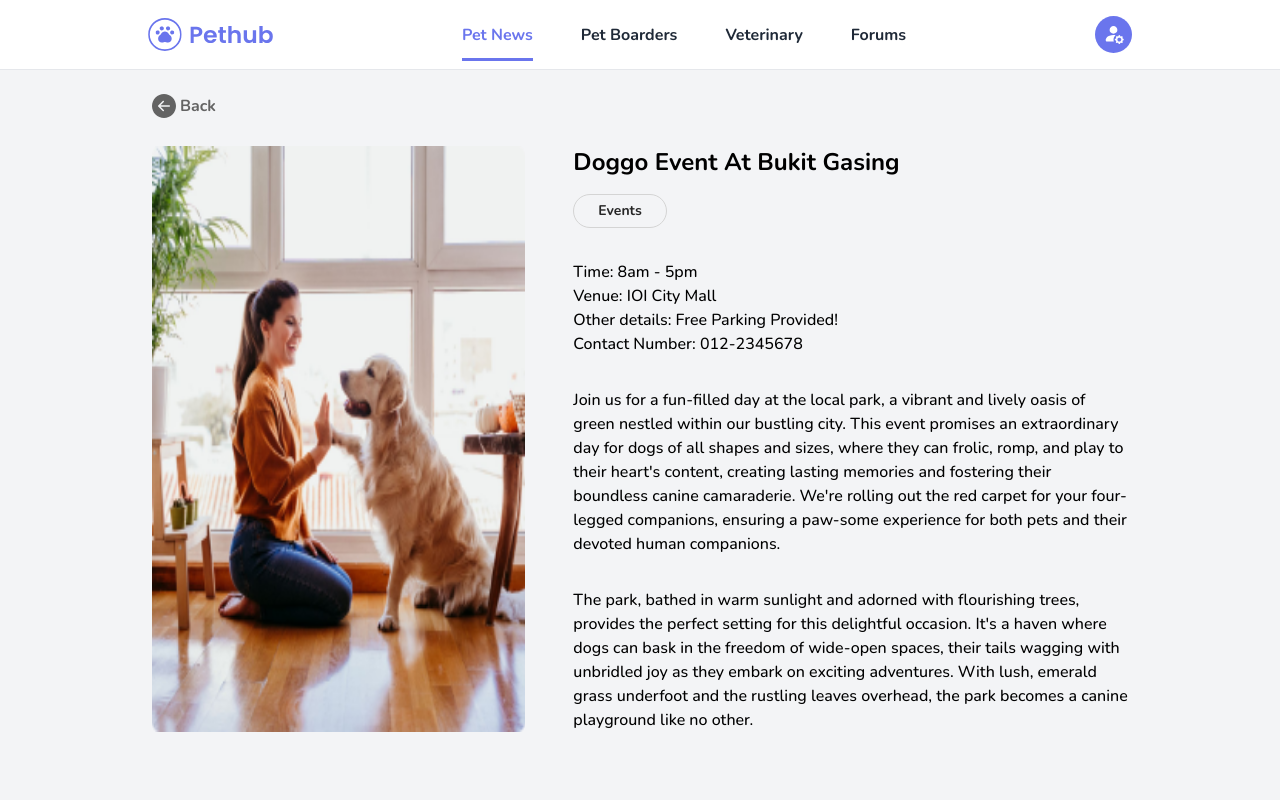
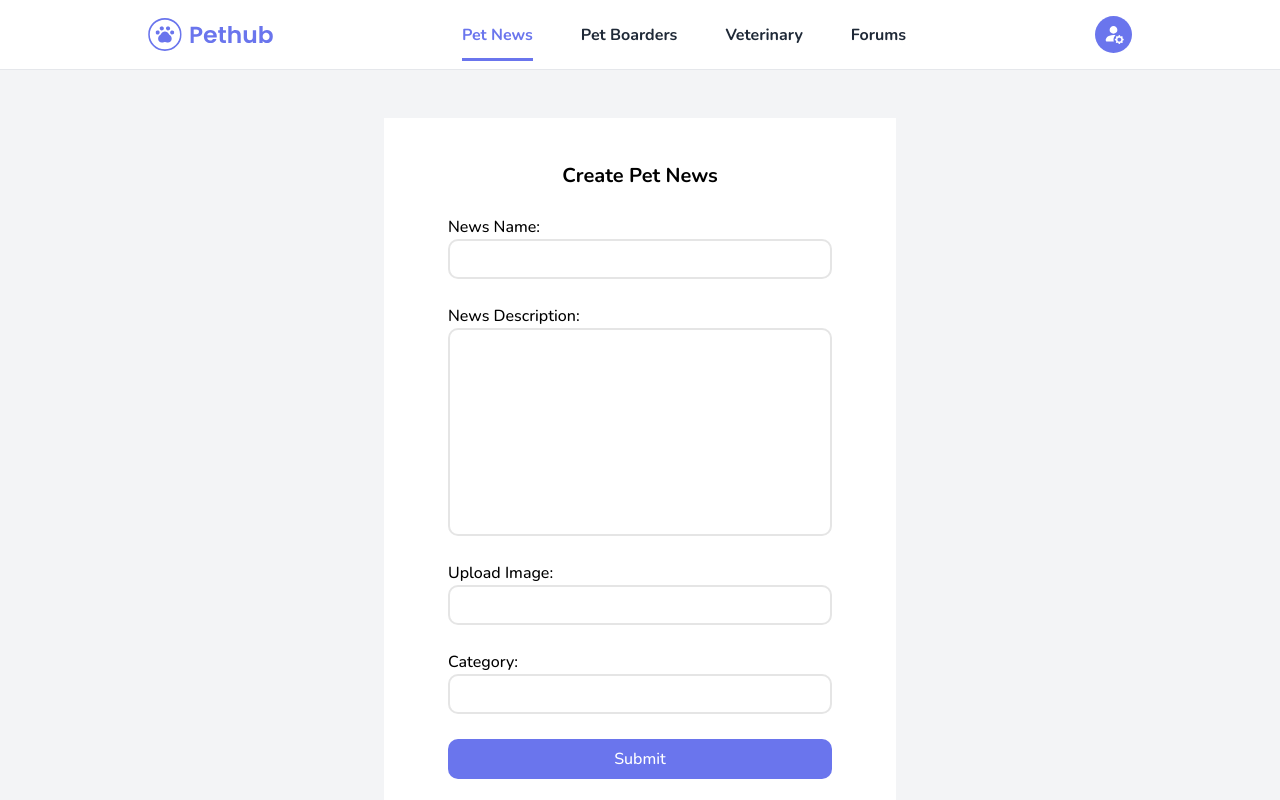
Before and after one commit to Cwjiee/pethub-frontend, a Next.js app: page /news/create in a window 1280 px wide. Shown: the top 800 px of the page. Built offline with nearby package versions, Linux system fonts and the light colour scheme.

Commit message:
feat: add create pet news page

```diff
--- a/src/components/molecules/SearchbarWithBtn.jsx
+++ b/src/components/molecules/SearchbarWithBtn.jsx
@@ -1,6 +1,7 @@
 import Image from "next/image";
+import Link from "next/link";
 
-export default function SearchbarWithBtn({ input, setInput, label }) {
+export default function SearchbarWithBtn({ input, setInput, label, href }) {
   return (
     <div className="flex justify-between h-[40px] w-full">
       <input
@@ -15,9 +16,9 @@ export default function SearchbarWithBtn({ input, setInput, label }) {
       />
       <a className="flex justify-around px-5 w-[15%] rounded-[10px] bg-primary-500 hover:bg-primary-600 active:bg-primary-700">
         <Image src="/add.svg" alt="add" width={20} height={20} />
-        <span className="my-auto text-white font-bold spacing tracking-[0.86px] text-md">
+        <Link href={href} className="my-auto text-white font-bold spacing tracking-[0.86px] text-md">
           {label}
-        </span>
+        </Link>
       </a>
     </div>
   );
--- /dev/null
+++ b/src/pages/news/create.jsx
@@ -0,0 +1,46 @@
+import Navbar from "@/components/organisms/Navbar";
+
+export default function CreateNews() {
+	return (
+		<>
+                  <Navbar title={false}>Pet News</Navbar>
+                    <div className="w-[40%] mt-12 m-auto py-11 px-16 bg-white">
+                      <div className="flex flex-col justify-between gap-[25px]">
+                        <h2 className="mx-auto font-bold text-xl">Create Pet News</h2>
+                        <div>
+                          <div>News Name:</div>
+                          <input
+                          onChange={(e) => setInput(e.target.value)}
+                          className="w-full h-10 rounded-[10px] border-2 border-neutral-200"
+                          />
+                        </div>
+                        <div>
+                          <div>News Description:</div>
+                          <input
+                            onChange={(e) => setInput(e.target.value)}
+                            className="w-full h-52 rounded-[10px] border-2 border-neutral-200"
+                          />
+                        </div>
+                        <div>
+                          <div>Upload Image:</div>
+                          <input
+                            onChange={(e) => setInput(e.target.value)}
+                            className="w-full h-10 rounded-[10px] border-2 border-neutral-200"
+                          />
+                        </div>
+                        <div>
+                          <div>Category:</div>
+                          <input
+                            onChange={(e) => setInput(e.target.value)}
+                            className="w-full h-10 rounded-[10px] border-2 border-neutral-200"
+                          />
+                        </div>
+                        <input
+                          type="submit"
+                          className="w-full h-10 rounded-[10px] bg-primary-500 hover:bg-primary-600 active:bg-primary-700 text-white"
+                        />
+                    </div>
+                  </div>
+		</>
+	)
+}
--- a/src/pages/news/index.jsx
+++ b/src/pages/news/index.jsx
@@ -9,12 +9,13 @@ export default function News() {
   const [input, setInput] = useState("");
 
   const tags = ["Events", "Missing", "Promotions", "Adoptions"];
+  const href = "/news/create"
 
   return (
     <>
       <Navbar title={true}>Pet News</Navbar>
       <div className="w-[80%] m-auto pt-6 px-6">
-        <Searchbar input={input} setInput={setInput} label={"New News"} />
+        <Searchbar input={input} setInput={setInput} label={"New News"} href={href}/>
         <div className="flex justify-between mt-4 mb-6">
           <div className="flex gap-x-[12px]">
             {tags.map((tag) => {
```
